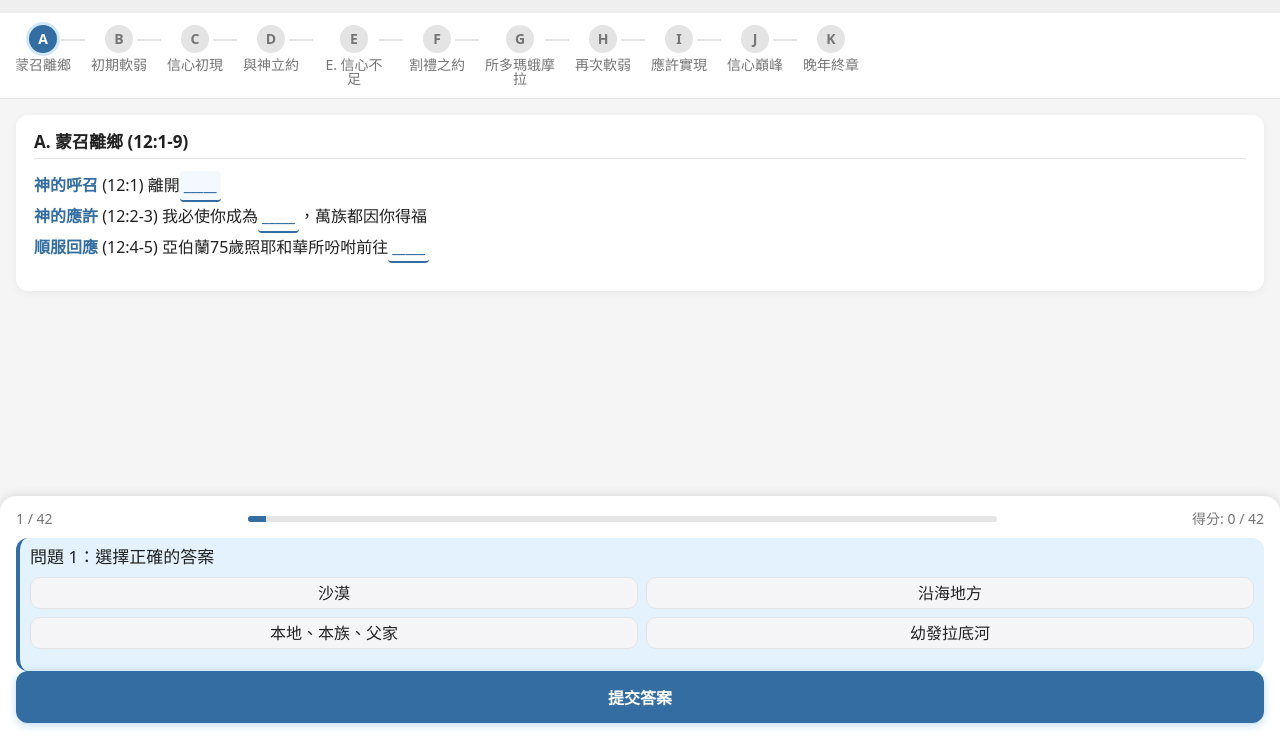
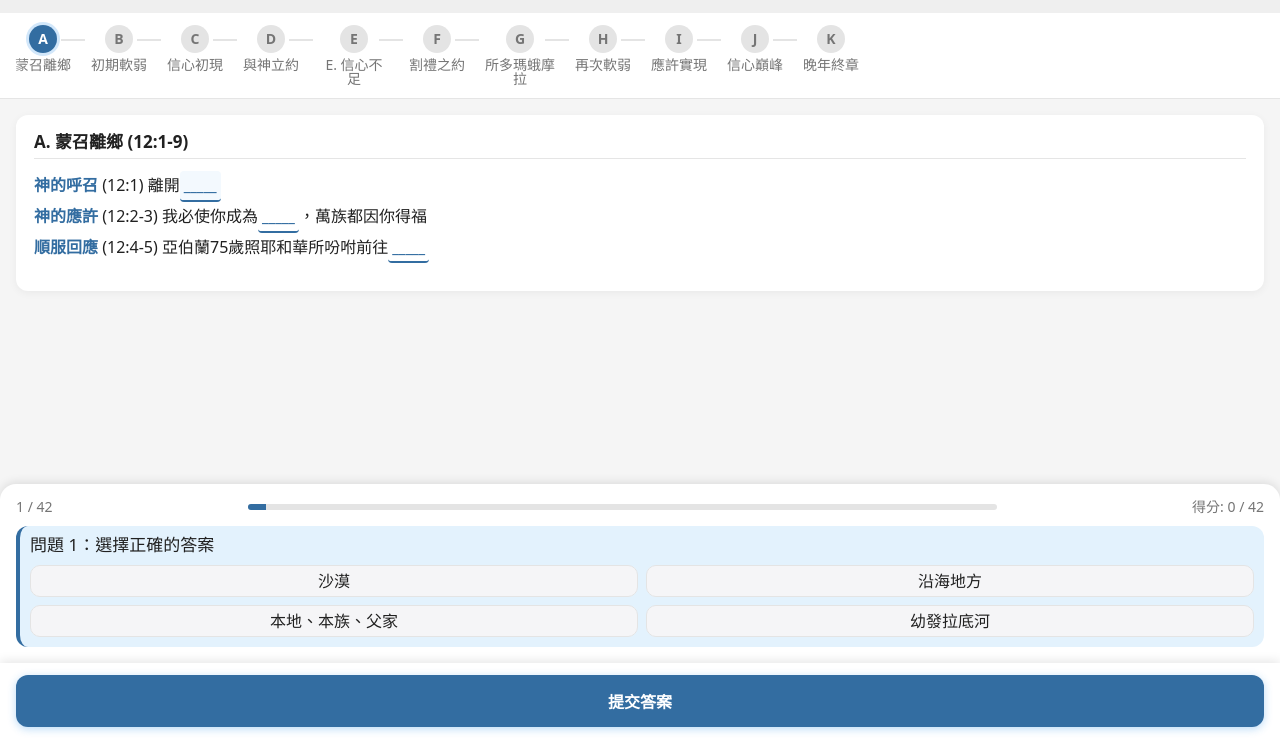
Before and after one commit to bosshkic/Abraham, a plain HTML site: page index.html in a window 1280 px wide. Shown: the part 61-800 px from the top of the page. Drawn offline with Linux system fonts and the light colour scheme.

Commit message:
Update index.html

```diff
--- a/index.html
+++ b/index.html
@@ -178,6 +178,7 @@
             flex: 1;
             overflow-y: auto;
             padding: 16px;
+            padding-bottom: 80px; /* 確保內容底部不被按鈕遮擋 */
             background-color: var(--background-color);
         }
 
@@ -259,17 +260,18 @@
             }
         }
 
-        /* 問題容器 - 修改為動態高度 */
+        /* 問題容器 - 修改為可滾動 */
         .question-container {
             background-color: var(--card-color);
             box-shadow: 0 -2px 10px rgba(0,0,0,0.1);
-            padding: 16px;
+            padding: 16px 16px 80px 16px; /* 增加底部padding為按鈕留空間 */
             border-top-left-radius: 16px;
             border-top-right-radius: 16px;
             transition: all 0.3s;
             z-index: 10;
             width: 100%;
-            overflow-y: auto; /* 允許內容過多時滾動 */
+            overflow-y: auto;
+            max-height: 65vh; /* 限制最大高度，確保不會占滿整個屏幕 */
         }
 
         .progress-indicator {
@@ -305,7 +307,7 @@
             border-left: 4px solid var(--primary-color);
             padding: 10px;
             border-radius: 12px;
-            /*margin-bottom: 12px;*/
+            margin-bottom: 12px;
         }
 
         .question-text {
@@ -318,7 +320,6 @@
             display: grid;
             grid-template-columns: 1fr 1fr;
             gap: 8px;
-            margin-bottom: 12px;
         }
 
         .option {
@@ -352,6 +353,18 @@
             background-color: var(--incorrect-color);
             color: white;
             border-color: var(--incorrect-color);
+        }
+
+        /* 固定在底部的提交按鈕容器 */
+        .submit-btn-container {
+            position: fixed;
+            bottom: 0;
+            left: 0;
+            right: 0;
+            padding: 12px 16px;
+            background-color: var(--card-color);
+            box-shadow: 0 -2px 10px rgba(0,0,0,0.1);
+            z-index: 15;
         }
 
         .submit-btn {
@@ -533,7 +546,7 @@
 </head>
 <body>
     <div class="header">
-        <h1>亞伯拉罕</h1>
+        <h1>亞伯拉罕a</h1>
         <p>創世記 12章-25章10節</p>
     </div>
 
@@ -571,7 +584,10 @@
                 <p id="question-text" class="question-text"></p>
                 <div id="options-container" class="options-container"></div>
             </div>
+        </div>
 
+        <!-- 固定在底部的提交按鈕 -->
+        <div class="submit-btn-container" id="submit-btn-container">
             <button id="submit-btn" class="submit-btn">提交答案</button>
         </div>
     </div>
@@ -971,28 +987,6 @@
                 document.getElementById('restart-btn').addEventListener('click', function() {
                     location.reload();
                 });
-
-                // 初始調整問題容器高度
-                adjustQuestionContainerHeight();
-
-                // 監聽調整大小和方向變化事件
-                window.addEventListener('resize', adjustQuestionContainerHeight);
-                window.addEventListener('orientationchange', adjustQuestionContainerHeight);
-            }
-
-            // 動態調整問題容器高度
-            function adjustQuestionContainerHeight() {
-                const windowHeight = window.innerHeight;
-                const headerHeight = document.querySelector('.header').offsetHeight;
-                const progressBarHeight = document.querySelector('.progress-bar-wrapper').offsetHeight;
-                const safeAreaBottom = 60; // 為底部導航欄預留空間
-
-                // 計算問題容器可用高度
-                const availableHeight = windowHeight - headerHeight - progressBarHeight - safeAreaBottom;
-
-                // 設置問題容器最大高度
-                const questionContainer = document.getElementById('question-container');
-                questionContainer.style.maxHeight = `${availableHeight}px`;
             }
 
             // 扁平化所有問題
@@ -1158,6 +1152,9 @@
                     return;
                 }
 
+                // 確保提交按鈕容器可見
+                document.getElementById('submit-btn-container').style.display = 'block';
+
                 currentQuestionGlobalIndex = globalIndex;
                 const questionText = document.getElementById('question-text');
                 const optionsContainer = document.getElementById('options-container');
@@ -1210,9 +1207,6 @@
 
                 // 更新進度條
                 updateProgressBar();
-
-                // 調整問題容器高度
-                setTimeout(adjustQuestionContainerHeight, 10);
             }
 
             // 提交答案
@@ -1281,6 +1275,7 @@
             // 完成遊戲
 			function finishGame() {
 				document.getElementById('question-container').style.display = 'none';
+				document.getElementById('submit-btn-container').style.display = 'none'; // 隱藏提交按鈕
 
 				document.querySelectorAll('.section-content').forEach(section => {
 					section.classList.remove('active');
@@ -1349,6 +1344,7 @@
 
 					// 將完整內容回顧添加到contentArea的最後
 					contentArea.appendChild(reviewContainer);
+
 				}, 500);
 			}
 
@@ -1427,7 +1423,6 @@
 				});
 
 				reviewMainContainer.appendChild(reviewContainer);
-
 				return reviewMainContainer;
 			}
 
```
